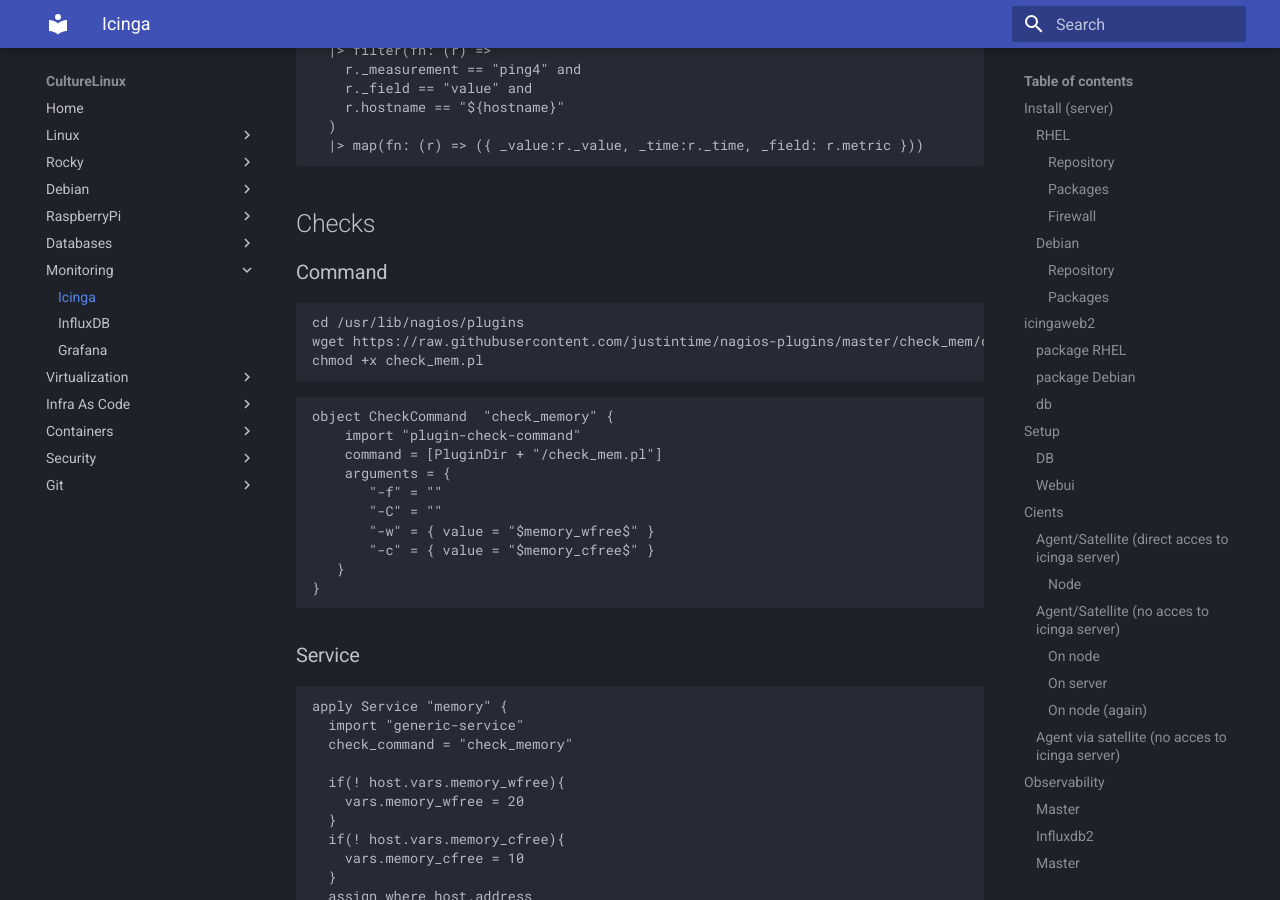
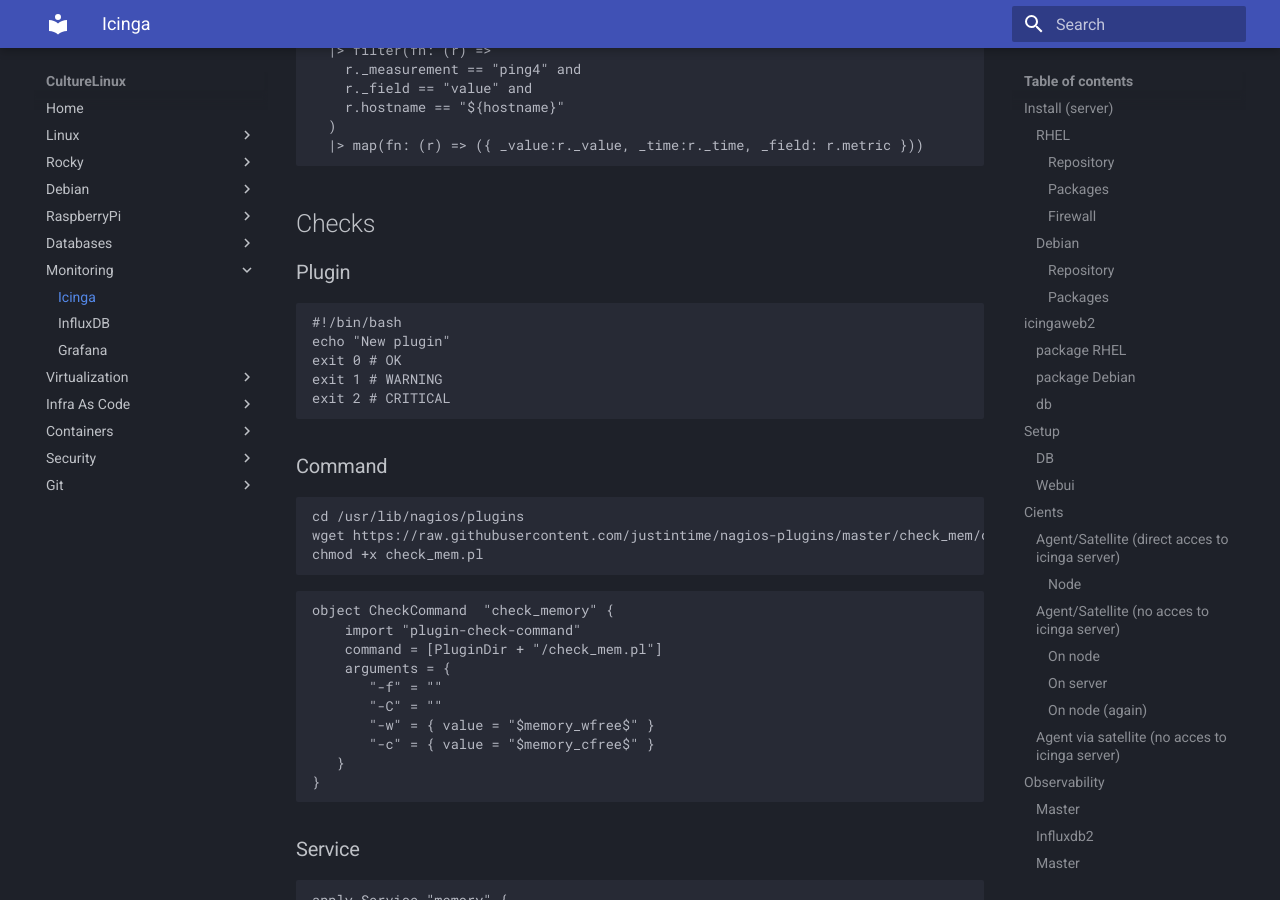
Before and after one commit to CultureLinux/doc, an MkDocs documentation site: the page built from docs/monitoring/icinga.md, in a window 1280 px wide and 900 px high, scrolled down 8003 px. Built offline with MkDocs 1.6.1 and Material for MkDocs 9.7.7, drawn with Linux system fonts in a browser that asks for light colours.

Commit message:
add plugin icinga

````diff
--- a/docs/monitoring/icinga.md
+++ b/docs/monitoring/icinga.md
@@ -348,6 +348,14 @@
 
 
 ## Checks
+### Plugin
+```
+#!/bin/bash
+echo "New plugin"
+exit 0 # OK
+exit 1 # WARNING
+exit 2 # CRITICAL
+```
 ### Command
 ```
 cd /usr/lib/nagios/plugins
````
